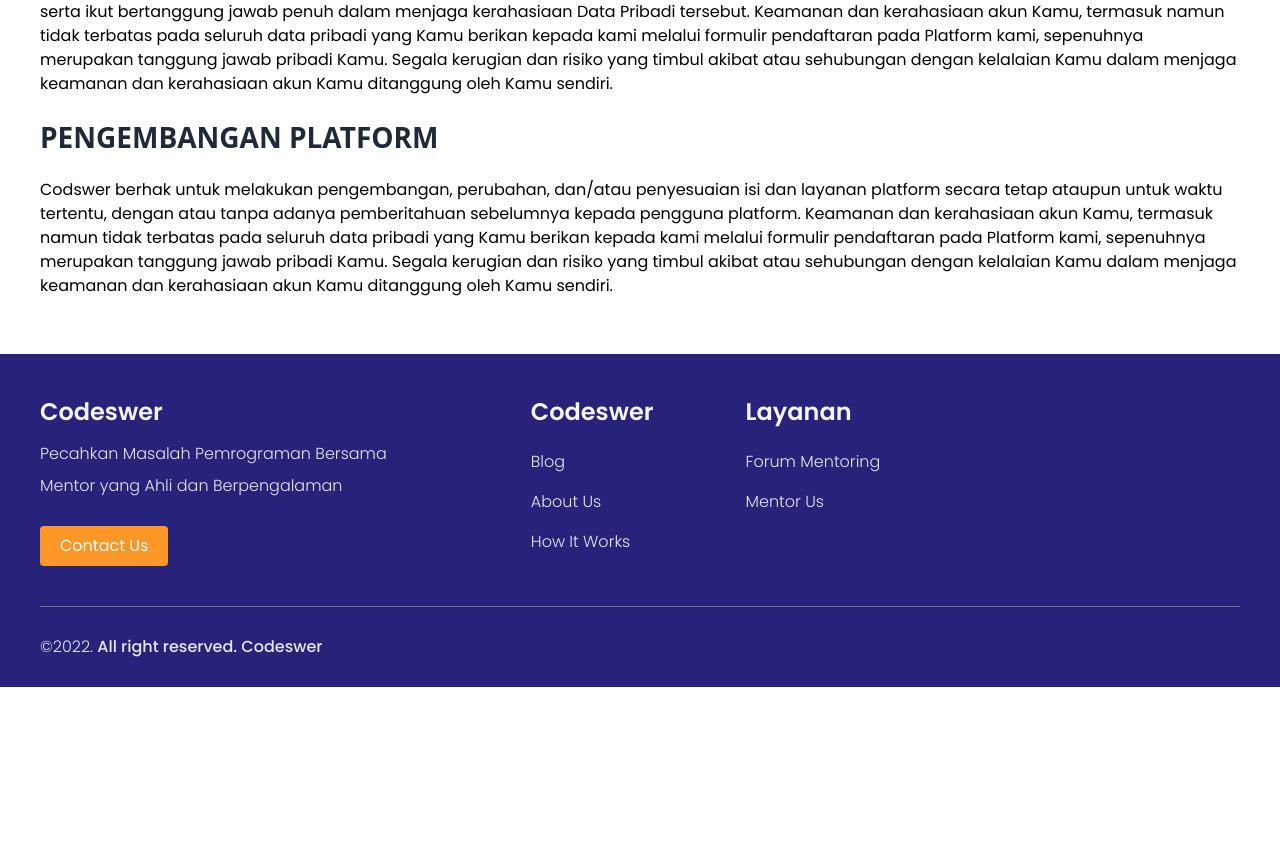
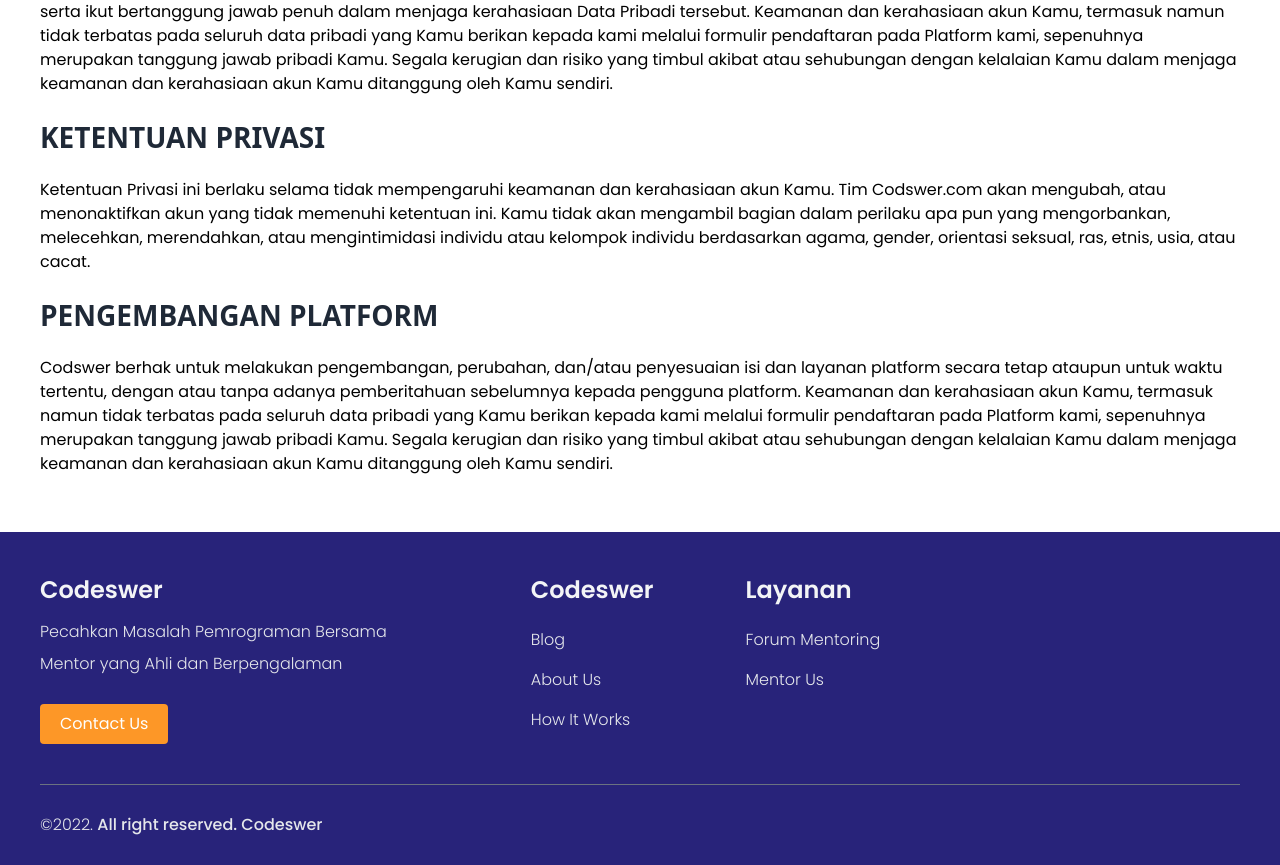
Before and after one commit to rg-km/final-project-engineering-54, a React (Create React App) app in the folder frontend/: page /terms in a window 1280 px wide. Shown: the part 1246-2111 px from the top of the page. Before the commit the page ends 1933 px from the top, so only its background shows below. Built offline with nearby package versions, Linux system fonts and the light colour scheme.

Commit message:
update terms

```diff
--- a/frontend/src/pages/terms/Terms.jsx
+++ b/frontend/src/pages/terms/Terms.jsx
@@ -92,6 +92,17 @@
               kerahasiaan akun Kamu ditanggung oleh Kamu sendiri.
             </p>
 
+            <h1>KETENTUAN PRIVASI</h1>
+            <p className="poppins mt-2">
+              Ketentuan Privasi ini berlaku selama tidak mempengaruhi keamanan
+              dan kerahasiaan akun Kamu. Tim Codswer.com akan mengubah, atau
+              menonaktifkan akun yang tidak memenuhi ketentuan ini. Kamu tidak
+              akan mengambil bagian dalam perilaku apa pun yang mengorbankan,
+              melecehkan, merendahkan, atau mengintimidasi individu atau
+              kelompok individu berdasarkan agama, gender, orientasi seksual,
+              ras, etnis, usia, atau cacat.
+            </p>
+
             <h1>PENGEMBANGAN PLATFORM</h1>
             <p className="poppins mt-2">
               Codswer berhak untuk melakukan pengembangan, perubahan, dan/atau
```
